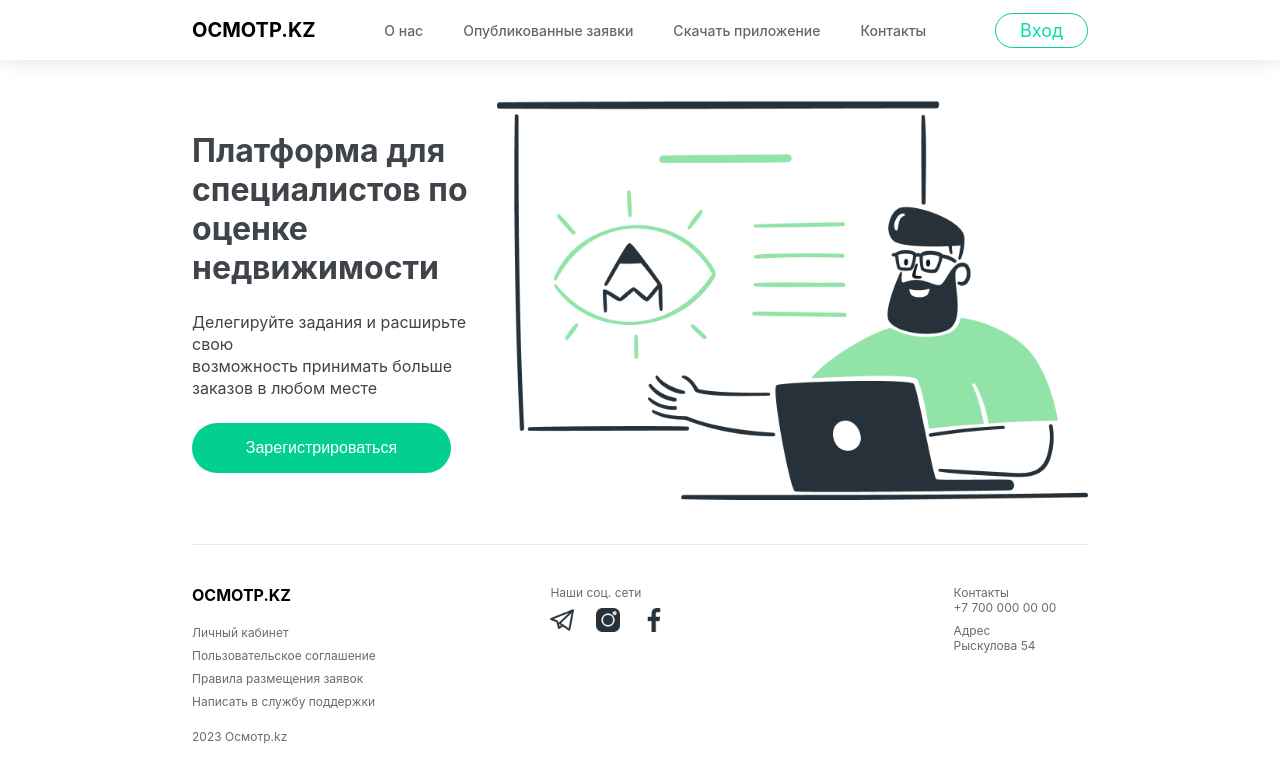
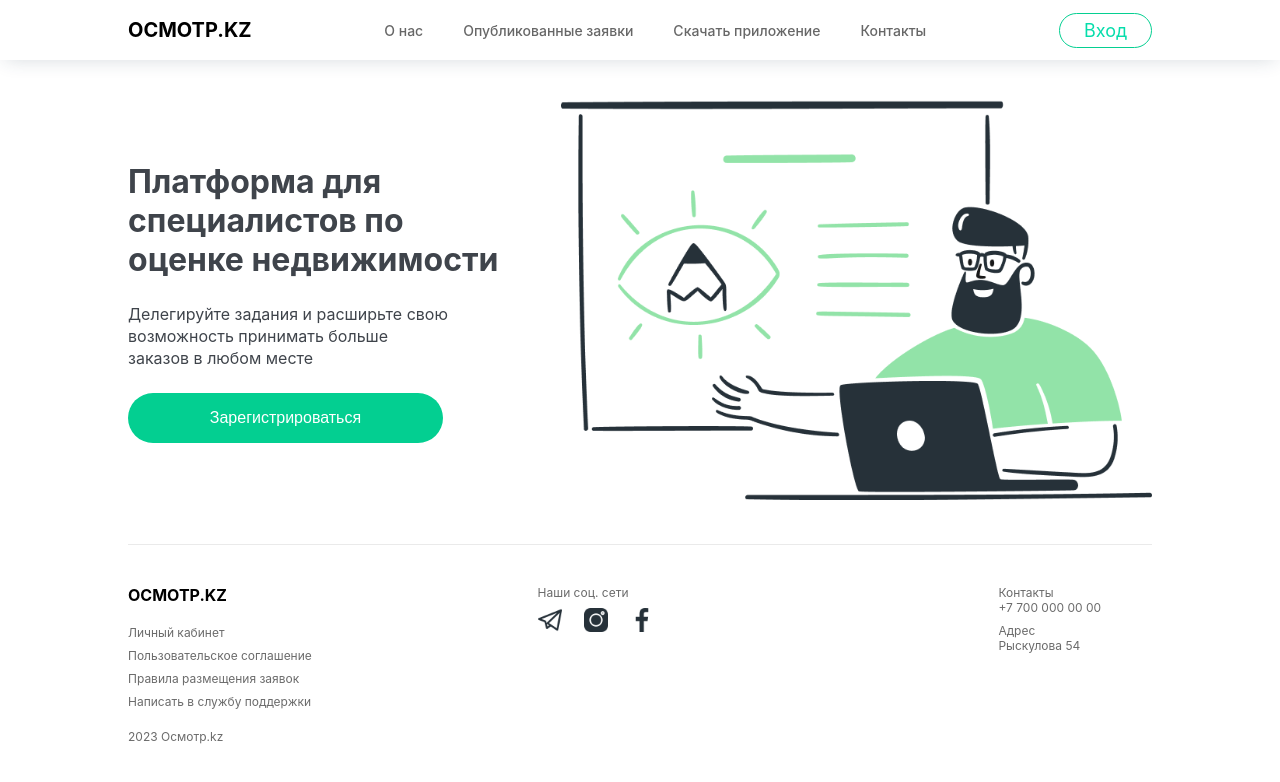
Before and after one commit to realibi-dev/osmotrkz-test, a Next.js app: page / in a window 1280 px wide. Shown: the top 782 px of the page. Built offline with nearby package versions, Linux system fonts and the light colour scheme.

Commit message:
fix styles

```diff
--- a/components/Header/style.module.css
+++ b/components/Header/style.module.css
@@ -4,7 +4,7 @@
     align-items: center;
     justify-content: space-between;
     box-shadow: 0px 4px 20px -5px rgba(34, 60, 80, 0.2);
-    padding: 0 15%;
+    padding: 0 10%;
     box-sizing: border-box;
     z-index: 3;
 }
--- a/styles/Home.module.css
+++ b/styles/Home.module.css
@@ -1,5 +1,5 @@
 .body {
-  padding: 0 15%;
+  padding: 0 10%;
   box-sizing: border-box;
 }
 
```
